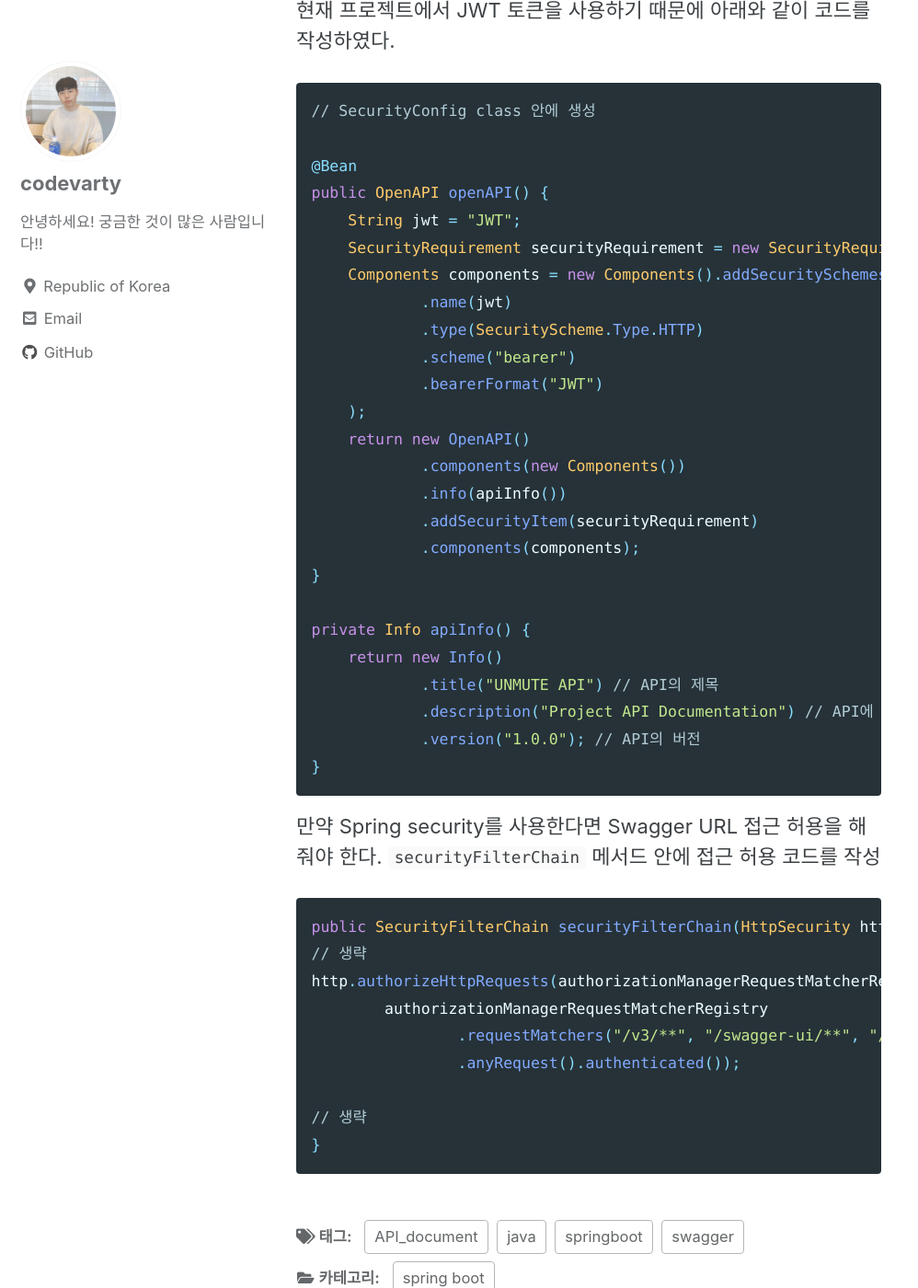
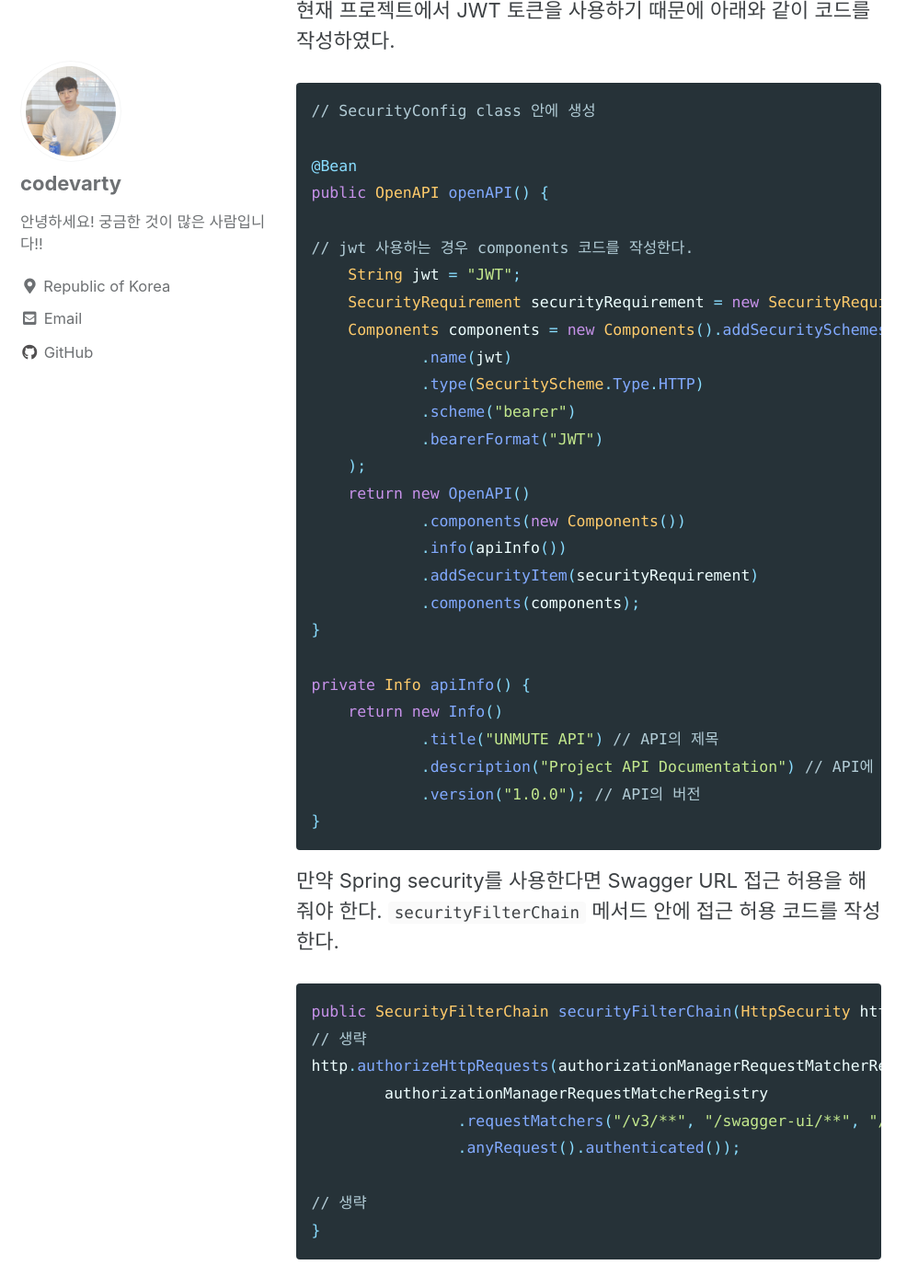
Before and after one commit to codevarty/codevarty.github.io, a Jekyll site: the page built from _posts/2024-04-28-spring-boot-swagger.md, in a window 1280 px wide and 1400 px high, scrolled down 1136 px. Shown: the whole window at 92% size, without its empty margins (0-998 px from the left). Built offline with Jekyll 4.4.1, drawn with Linux system fonts in a browser that asks for light colours; cached includes are drawn as plain includes.

Commit message:
vault backup: 2024-04-28 23:48:25

````diff
--- a/_posts/2024-04-28-spring-boot-swagger.md
+++ b/_posts/2024-04-28-spring-boot-swagger.md
@@ -35,6 +35,8 @@ implementation 'org.springdoc:springdoc-openapi-starter-webmvc-ui:2.2.0'
 
 @Bean
 public OpenAPI openAPI() {
+
+// jwt 사용하는 경우 components 코드를 작성한다.
     String jwt = "JWT";
     SecurityRequirement securityRequirement = new SecurityRequirement().addList(jwt);
     Components components = new Components().addSecuritySchemes(jwt, new SecurityScheme()  // JWT 토큰 사용
@@ -59,7 +61,7 @@ private Info apiInfo() {
 ```
 
 만약 Spring security를 사용한다면 Swagger URL 접근 허용을 해줘야 한다.
-`securityFilterChain` 메서드 안에 접근 허용 코드를 작성
+`securityFilterChain` 메서드 안에 접근 허용 코드를 작성한다.
 
 ```java
 public SecurityFilterChain securityFilterChain(HttpSecurity http) throws Exception {
````
